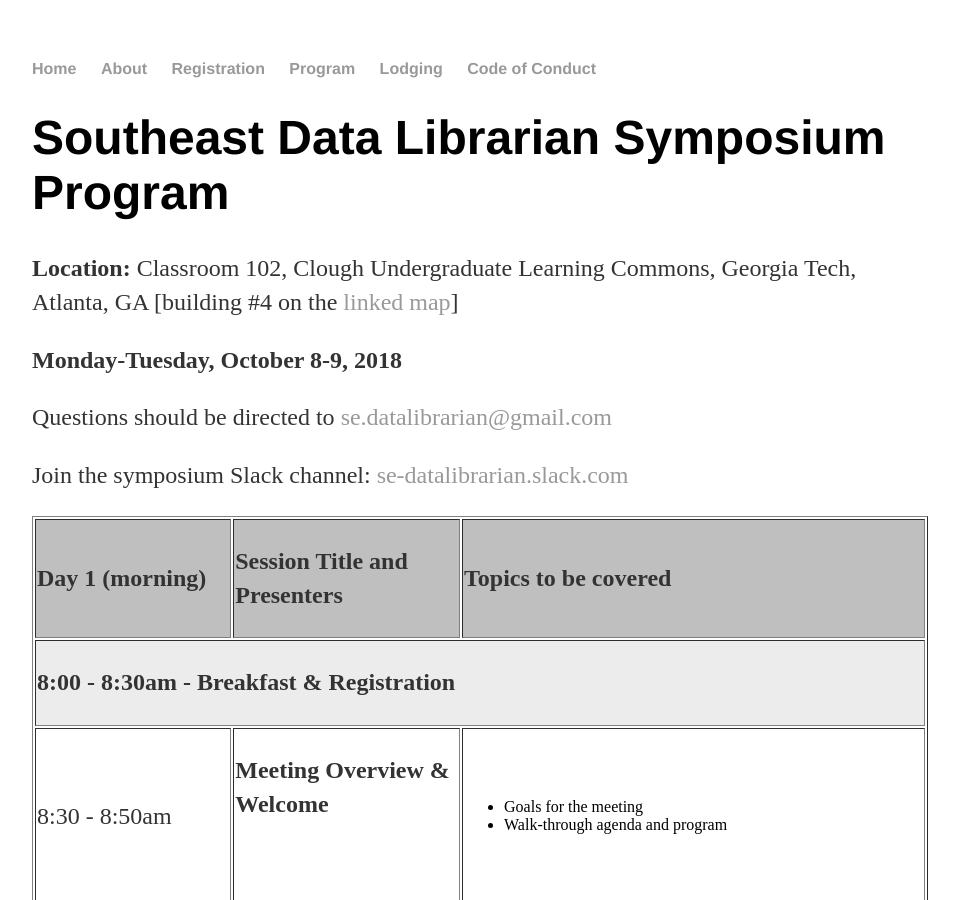
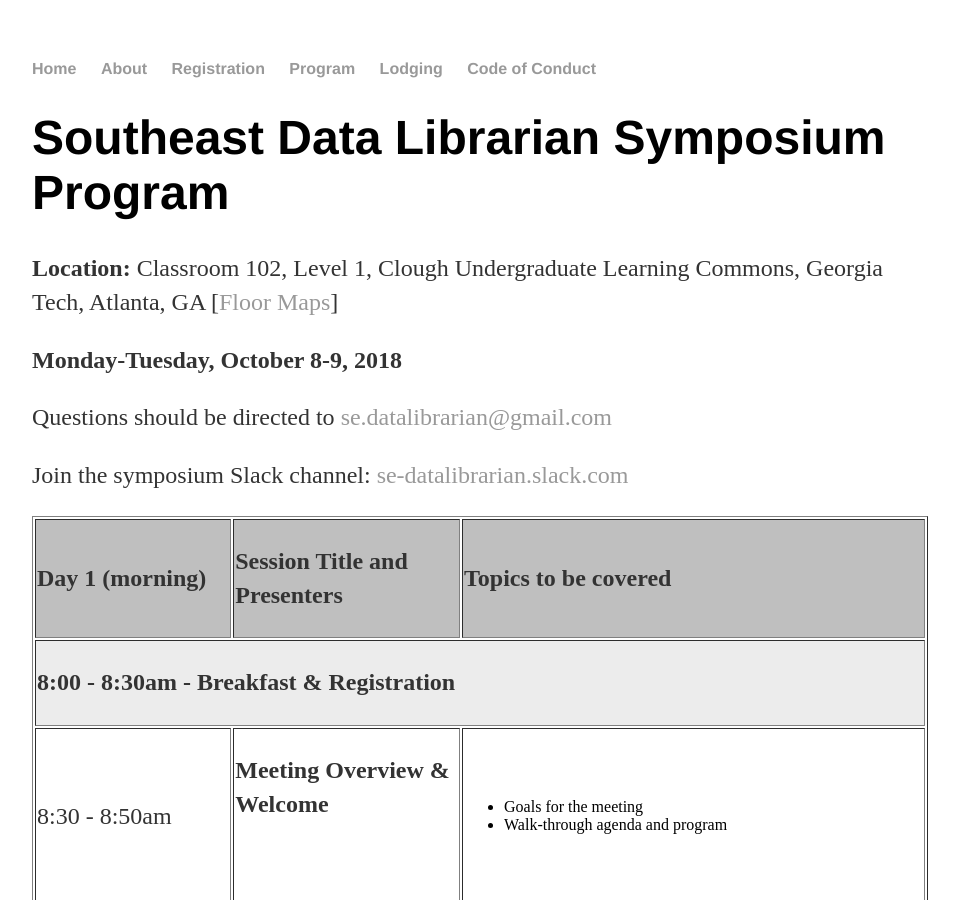
Before and after one commit to se-datalibrarian/test, a Jekyll site: the page built from program/index.html, in a window 1280 px wide and 900 px high. Shown: the whole window, without its empty margins (160-1119 px from the left). Built offline with Jekyll 4.4.1, drawn with Linux system fonts in a browser that asks for light colours.

Commit message:
Updated via the Open Science Framework

```diff
--- a/program/index.html
+++ b/program/index.html
@@ -9,11 +9,11 @@ title:  Program for the SE Data Librarian Symposium
 
 
 <!-- #######  YAY, I AM THE SOURCE EDITOR! ######### -->
-<p><strong>Location:</strong> Classroom 102, Clough Undergraduate Learning Commons, Georgia Tech, Atlanta, GA [building #4 on the <a title="GT Map" href="https://admission.gatech.edu/images/pdf/2018_Admission_Campus_Map.pdf" target="_blank" rel="noopener">linked map</a>]</p>
+<p><strong>Location:</strong> Classroom 102, Level 1, Clough Undergraduate Learning Commons, Georgia Tech, Atlanta, GA [<a href="http://clough.gatech.edu/floormaps.html" target="_blank" rel="noopener">Floor Maps</a>]</p>
 <p><strong>Monday-Tuesday, October 8-9, 2018</strong></p>
 	<p>
 	Questions should be directed to <a href="mailto:se.datalibrarian@gmail.com">se.datalibrarian@gmail.com</a></p>
-	<p> Join the symposium Slack channel: <a href="https://se-datalibrarian.slack.com/">se-datalibrarian.slack.com</a> </p>
+	<p> Join the symposium Slack channel: <a href="https://se-datalibrarian.slack.com/" target="_blank">se-datalibrarian.slack.com</a> </p>
 <table border="1" width="100%">
 <tbody>
 <tr bgcolor="#BFBFBF">
```
